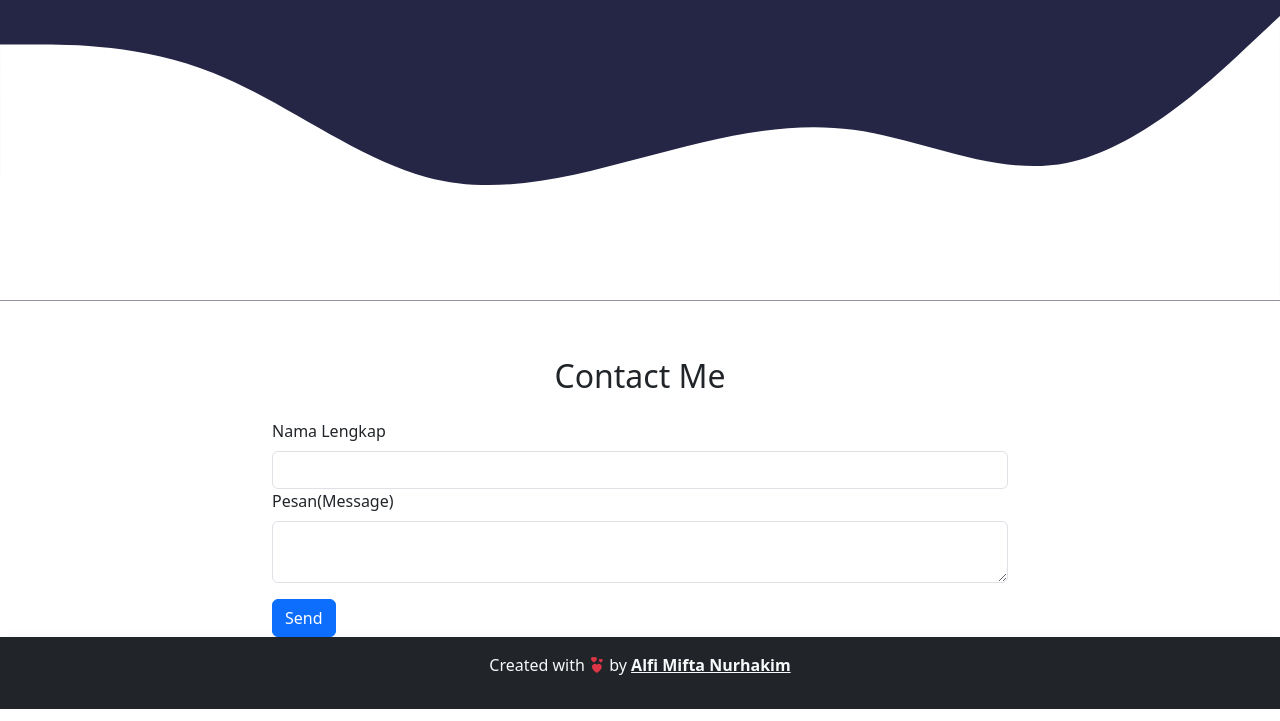
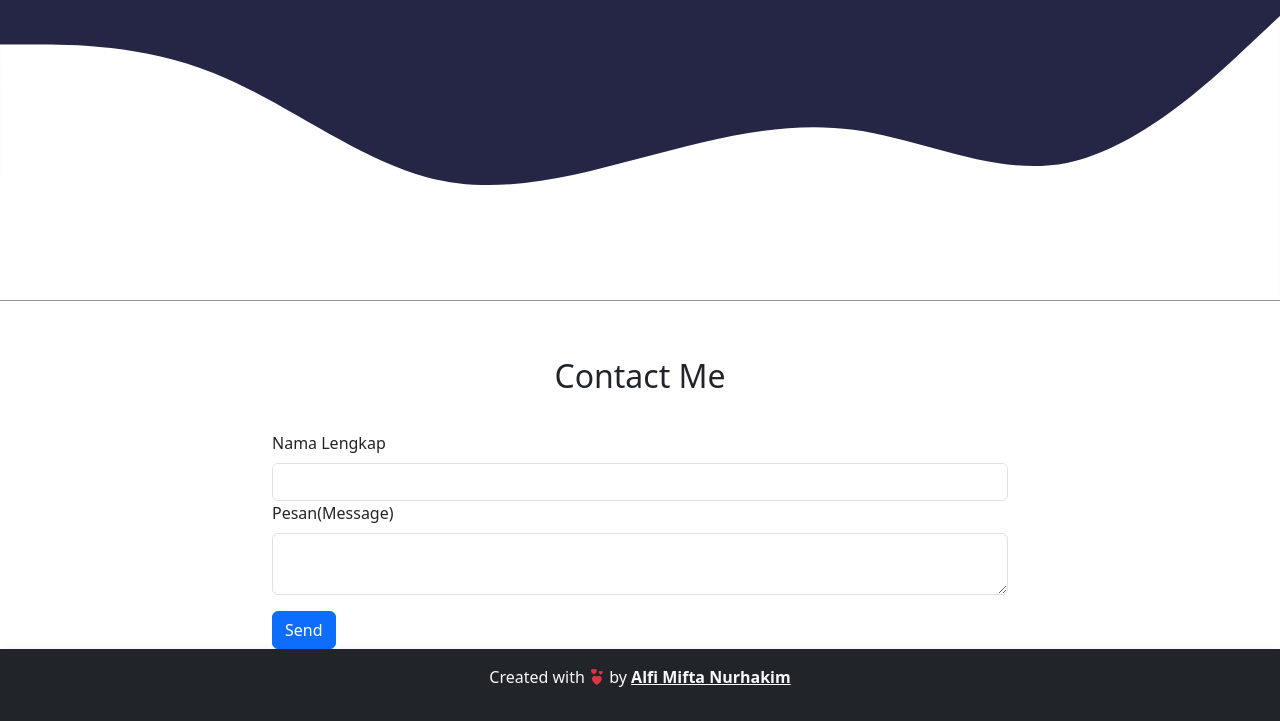
Before and after one commit to alfimifta/alfimifta.github.io, a plain HTML site: page index.html in a window 1280 px wide. Shown: the part 1769-2490 px from the top of the page. Drawn offline with nearby package versions, Linux system fonts and the light colour scheme.

Commit message:
first commit

```diff
--- a/index.html
+++ b/index.html
@@ -129,7 +129,7 @@
 
     <section id="contact">
       <div class="container">
-        <div class="row text-center mb-3">
+        <div class="row text-center pb-4 mb-1">
           <div class="col">
             <h2>Contact Me</h2>
           </div>
```
